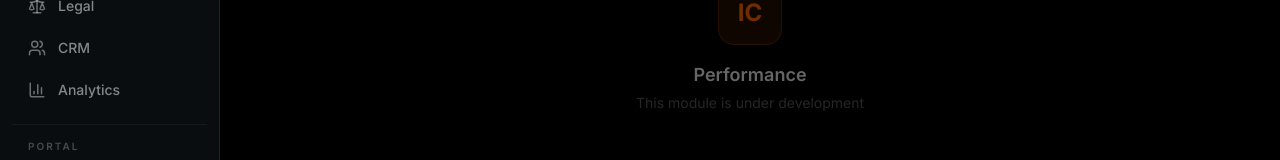
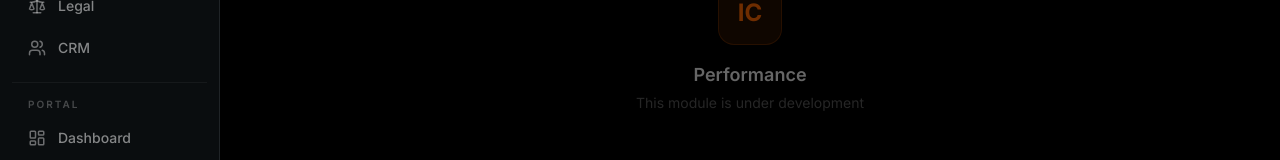
Before and after one commit to INTERSTELLAR-projects/m-thership, a React (Vite) app: page /performance in a window 1280 px wide. Shown: the part 254-414 px from the top of the page. Built offline with nearby package versions, Linux system fonts and the light colour scheme; no server answers.

Commit message:
File changes

```diff
--- a/src/components/Sidebar.jsx
+++ b/src/components/Sidebar.jsx
@@ -13,7 +13,7 @@ const mainNav = [
   { label: "Financial", icon: DollarSign, path: "/financial" },
   { label: "Legal", icon: Scale, path: "/legal" },
   { label: "CRM", icon: Users, path: "/crm" },
-  { label: "Analytics", icon: BarChart3, path: "/analytics" },
+
 ];
 
 const portalNav = [
```
